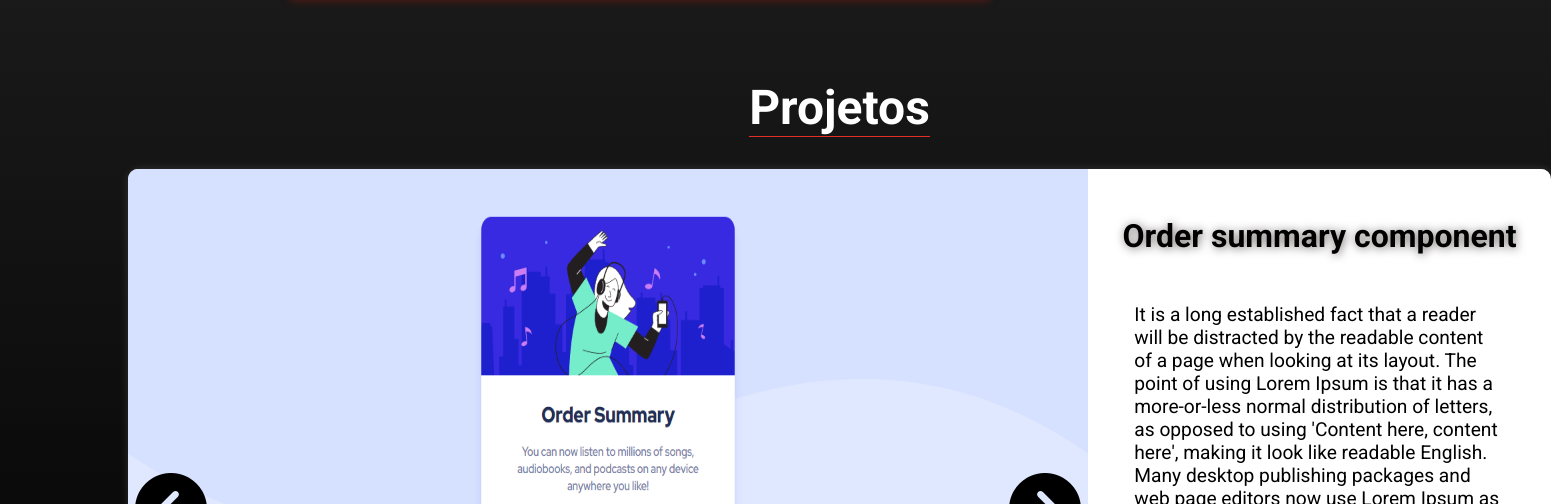
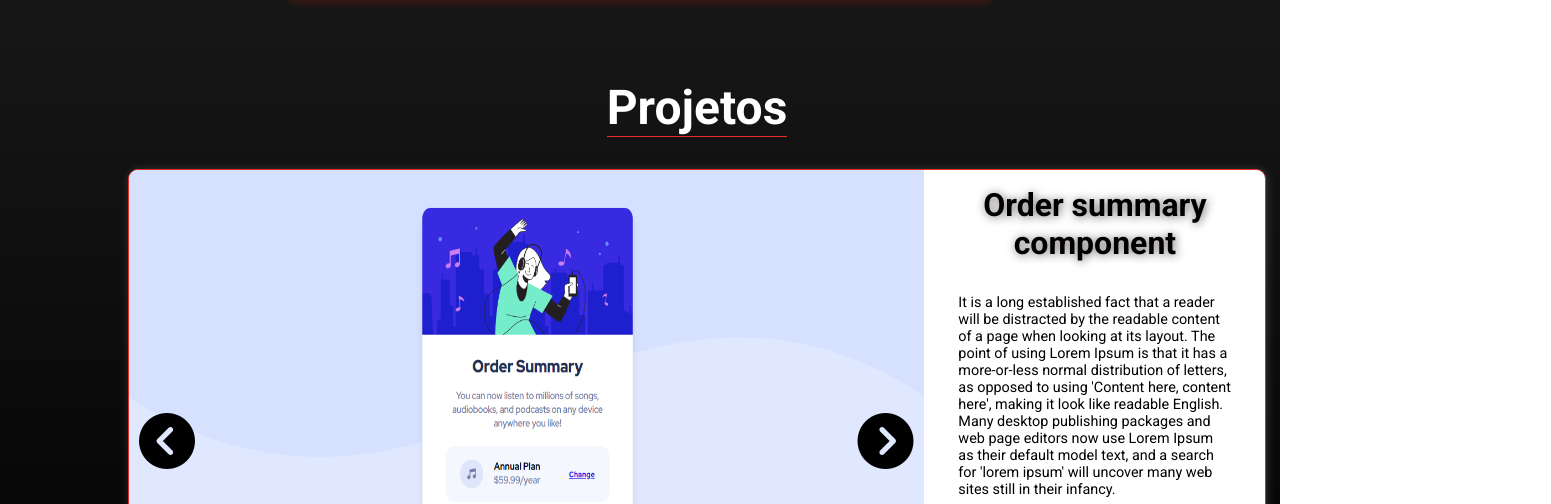
Before and after one commit to maykkk1/portfolio, a plain HTML site: page index.html in a window 1280 px wide. Shown: the part 1383-1887 px from the top of the page, 1551 px wide, since content can reach past the window. Drawn offline with Linux system fonts and the light colour scheme.

Commit message:
bug de tamanho corrigido

```diff
--- a/script.js
+++ b/script.js
@@ -24,8 +24,8 @@ function next() {
     if(i > img.length - 1) {
         i = 0;
     }
-    imgs.style.transform = `translateX(${-i * 960}px)`;
-    desc.style.transform = `translateX(${-i * 463}px)`;
+    imgs.style.transform = `translateX(${-i * 796.6}px)`;
+    desc.style.transform = `translateX(${-i * 341.4}px)`;
 }
 
 function previous() {
@@ -33,6 +33,6 @@ function previous() {
     if(i < 0) {
         i = img.length - 1;
     }
-    imgs.style.transform = `translateX(${-i * 960}px)`;
-    desc.style.transform = `translateX(${-i * 463}px)`;
+    imgs.style.transform = `translateX(${-i * 796.6}px)`;
+    desc.style.transform = `translateX(${-i * 341.4}px)`;
 }
--- a/style.css
+++ b/style.css
@@ -282,7 +282,7 @@ main {
     flex-direction: column;
     justify-content: center;
     align-items: center;
-    width: 1423px;
+    width: 1138px;
 }
 
 .projetos h2 {
@@ -305,6 +305,7 @@ main {
     border-radius: 10px;
     width: 100%;
     position: relative;
+    border: 1px solid var(--red);
 }
 
 
@@ -315,8 +316,8 @@ main {
     display: flex;
     box-shadow: 2px 2px 4px black;
     overflow: hidden;
-    width: 960px;
-    height: 600px;
+    width: 796.6px;
+    height: 480px;
     align-items: center;
 }
 .imgs-wrapper {
@@ -325,8 +326,8 @@ main {
     transform: translateX(0);
 }
 .imgs-wrapper img {
-    width: 960px;
-    height: 600px;
+    width: 796.6px;
+    height: 480px;
 }
 .imgs-wrapper a {
     width: 100%;
@@ -336,8 +337,8 @@ main {
 #previous-btn {
     position: absolute;
     top: 50%;
-    left: 7px;
-    font-size: 4.5rem;
+    left: 10px;
+    font-size: 3.5rem;
     color: var(--cinza);
     background-color: transparent;
     border: none;
@@ -349,8 +350,8 @@ main {
 #next-btn {
     position: absolute;
     top: 50%;
-    right: 470px;
-    font-size: 4.5rem;
+    right: 351.4px;;
+    font-size: 3.5rem;
     color: var(--cinza);
     background-color: transparent;
     border: none;
@@ -378,8 +379,8 @@ main {
     box-shadow: 2px 2px 4px black;
     background-color: rgb(255, 255, 255);
     overflow: hidden;
-    height: 600px;
-    width: 463px;
+    height: 480px;
+    width: 341.4px;
     align-items: center;
 }
 
@@ -393,8 +394,8 @@ main {
     display: flex;
     flex-direction: column;
     text-align: center;
-    height: 600px;
-    width: 463px;
+    height: 480px;
+    width: 341.4px;
     color: rgb(0, 0, 0);
     object-fit: cover;
 }
@@ -402,10 +403,9 @@ main {
 
 .descricao-projetos-items h2{
     color: black;
-    margin-top: 3rem;
+    margin-top: 1rem;
     font-size: 2rem;
-    padding-bottom: 1rem;
-    width: 463px;
+    width: 341.4px;
     border: none;
     text-shadow: 1px 1px 10px rgba(19, 5, 5, 0.603);
 
@@ -414,7 +414,7 @@ main {
 
 .descricao-projetos-items p {
     text-align: left;
-    font-size: 1.2rem;
+    font-size: 0.9rem;
     width: 100%;
 }
 
@@ -422,13 +422,14 @@ main {
     width: 80%;
     margin-left: auto;
     margin-right: auto;
-    height: 350px;
+    height: 220px;
     display: block;
 }
 
 
 
 .btnAndSkills {
+    margin-top: 2rem;
     width: 80%;
     display: flex;
     flex-direction: row;
@@ -439,7 +440,7 @@ main {
 }
 
 .links-desc-projeto {
-    font-size: 3rem;
+    font-size: 2rem;
 }
 
 .links-desc-projeto a {
```
